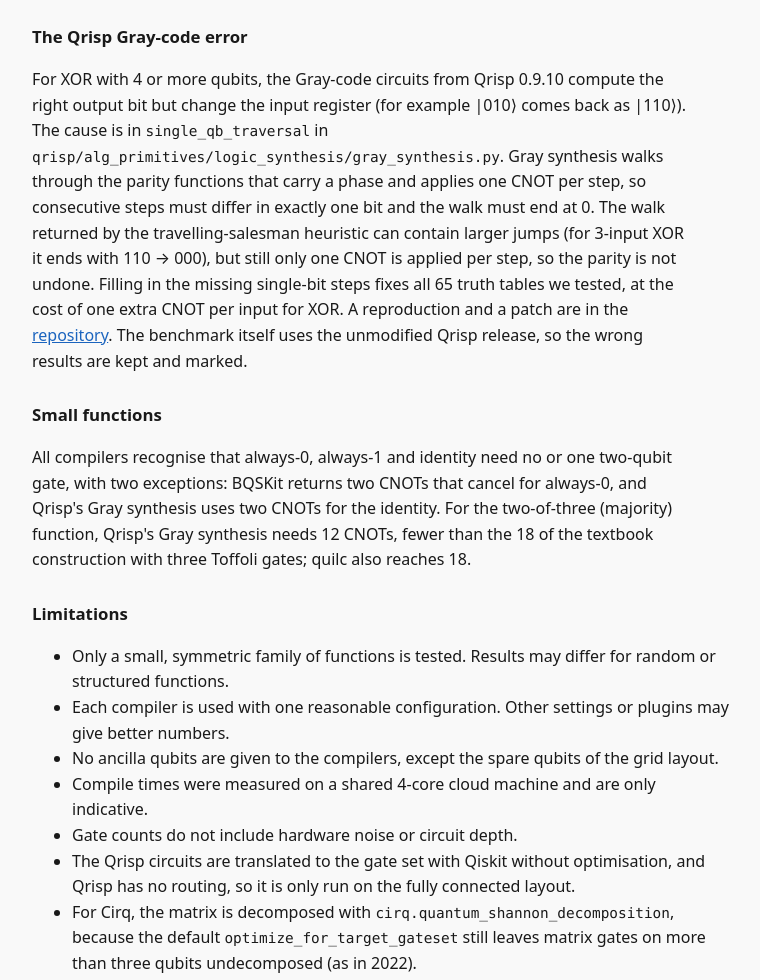
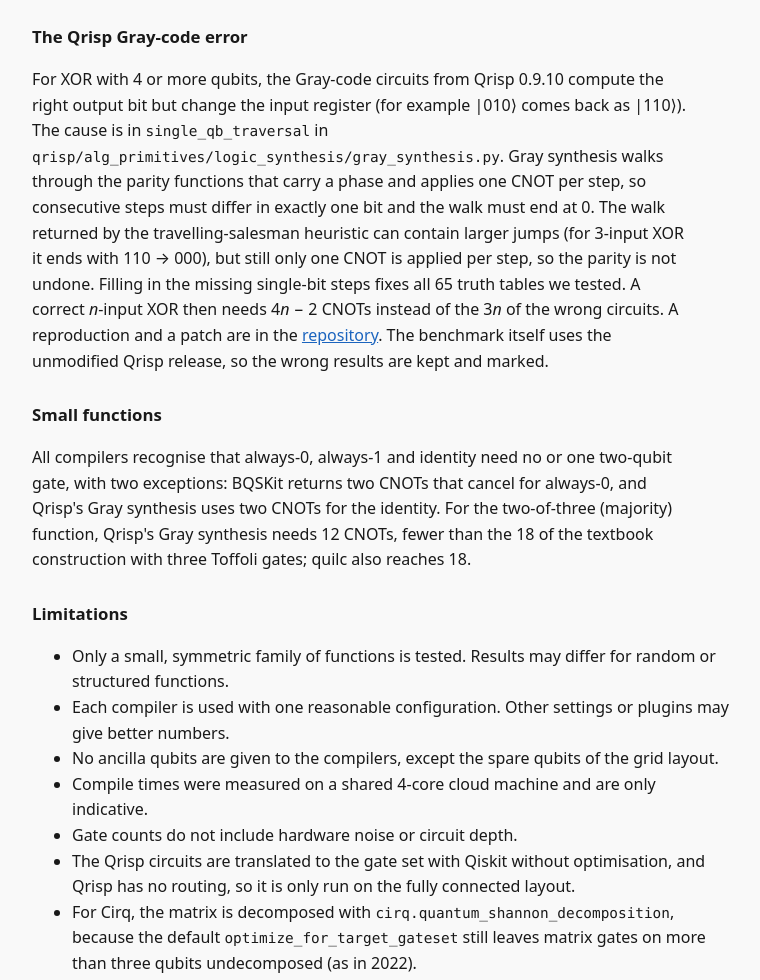
Before and after one commit to jannikpflieger/quantum_compiler_benchmark_on_boolean_matricies, a plain HTML site: page docs/index.html in a window 1280 px wide. Shown: the part 7948-8928 px from the top of the page, without its empty margins (134-894 px from the left). Drawn offline with Linux system fonts and the light colour scheme.

Commit message:
Correct CNOT cost statement for the Qrisp fix
Co-Authored-By: Claude Opus 5.5 <noreply@anthropic.com>
Claude-Session: https://claude.ai/code/session_01TeEfrv56tQBQTXpL7RbBX2

```diff
--- a/docs/index.html
+++ b/docs/index.html
@@ -215,7 +215,7 @@
     that carry a phase and applies one CNOT per step, so consecutive steps must differ in exactly one bit and the walk must end at 0.
     The walk returned by the travelling-salesman heuristic can contain larger jumps (for 3-input XOR it ends with 110 → 000),
     but still only one CNOT is applied per step, so the parity is not undone. Filling in the missing single-bit steps fixes all
-    65 truth tables we tested, at the cost of one extra CNOT per input for XOR. A reproduction and a patch are in the
+    65 truth tables we tested. A correct <i>n</i>-input XOR then needs 4<i>n</i> − 2 CNOTs instead of the 3<i>n</i> of the wrong circuits. A reproduction and a patch are in the
     <a href="https://github.com/jannikpflieger/quantum_compiler_benchmark_on_boolean_matricies/tree/main/notes/qrisp-gray-bug">repository</a>.
     The benchmark itself uses the unmodified Qrisp release, so the wrong results are kept and marked.</p>
     <h3>Small functions</h3>
```
Also changed, not shown: 1 other file.
